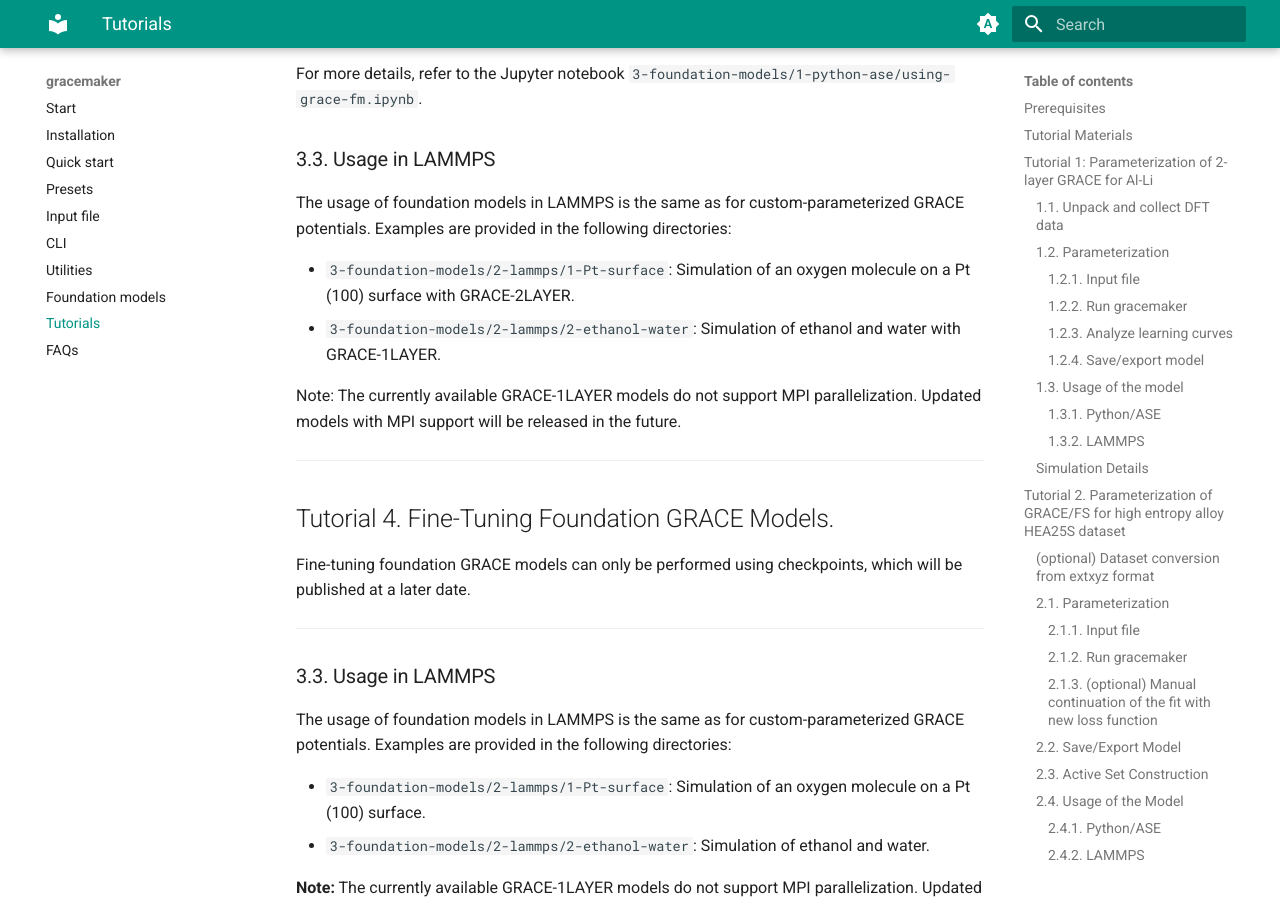
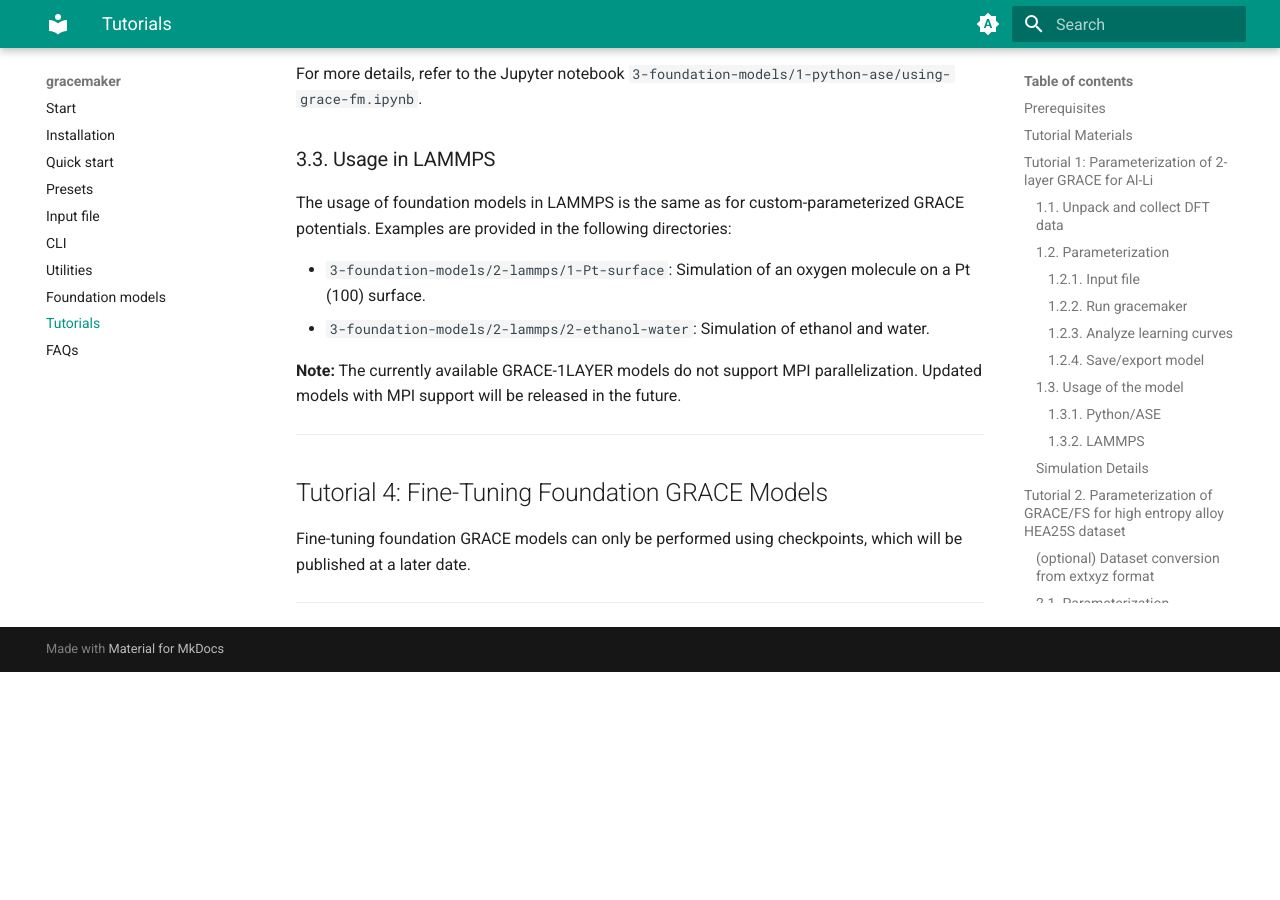
Before and after one commit to ICAMS/grace-tensorpotential, an MkDocs documentation site: the page built from docs/gracemaker/tutorials.md, in a window 1280 px wide and 900 px high, scrolled down 8053 px. Built offline with MkDocs 1.6.1 and Material for MkDocs 9.7.7, drawn with Linux system fonts in a browser that asks for light colours; after the commit the page ends 8725 px from its top, so only the background shows below that; some of the changed text lies outside the part shown.

Commit message:
Update tutorials.md

```diff
--- a/docs/gracemaker/tutorials.md
+++ b/docs/gracemaker/tutorials.md
@@ -302,22 +302,6 @@ Note that the additional parameters are optional. Default values are provided fo
 For more details, refer to the Jupyter notebook `3-foundation-models/1-python-ase/using-grace-fm.ipynb`.
 
 ### 3.3. Usage in LAMMPS
-The usage of foundation models in LAMMPS is the same as for custom-parameterized GRACE potentials. Examples are provided in the following directories:
-
-* `3-foundation-models/2-lammps/1-Pt-surface`: Simulation of an oxygen molecule on a Pt (100) surface with GRACE-2LAYER.
-* `3-foundation-models/2-lammps/2-ethanol-water`: Simulation of ethanol and water with GRACE-1LAYER.
-
-Note: The currently available GRACE-1LAYER models do not support MPI parallelization. Updated models with MPI support will be released in the future.
-
----
-
-## Tutorial 4. Fine-Tuning Foundation GRACE Models.
-
-Fine-tuning foundation GRACE models can only be performed using checkpoints, which will be published at a later date.
-
----
-
-### 3.3. Usage in LAMMPS
 
 The usage of foundation models in LAMMPS is the same as for custom-parameterized GRACE potentials. Examples are provided in the following directories:
 
```
